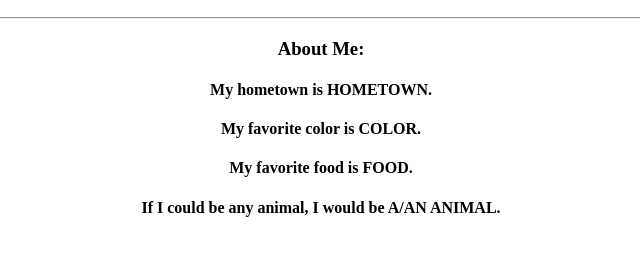
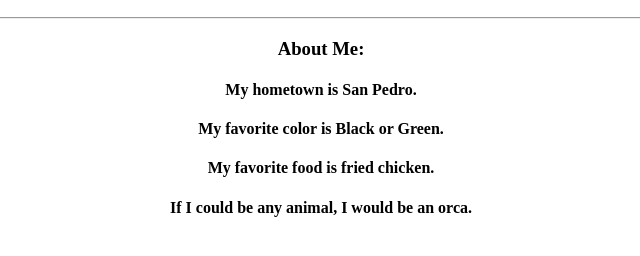
Before and after one commit to jordyndemonte/first-repo, a plain HTML site: page index.html in a window 1280 px wide. Shown: the part 110-366 px from the top of the page, without its empty margins (319-959 px from the left). Drawn offline with Linux system fonts and the light colour scheme.

Commit message:
Update index.html

```diff
--- a/index.html
+++ b/index.html
@@ -11,10 +11,10 @@
 				<h2>Software Developer</h2>
 				<hr>
 				<h3>About Me:</h3>
-					<h4>My hometown is HOMETOWN.</h4>
-					<h4>My favorite color is COLOR.</h4>
-					<h4>My favorite food is FOOD.</h4>
-					<h4>If I could be any animal, I would be A/AN ANIMAL.</h4>
+					<h4>My hometown is San Pedro.</h4>
+					<h4>My favorite color is Black or Green.</h4>
+					<h4>My favorite food is fried chicken.</h4>
+					<h4>If I could be any animal, I would be an orca.</h4>
 			</div>
 		  </body>
 		</html>
```
